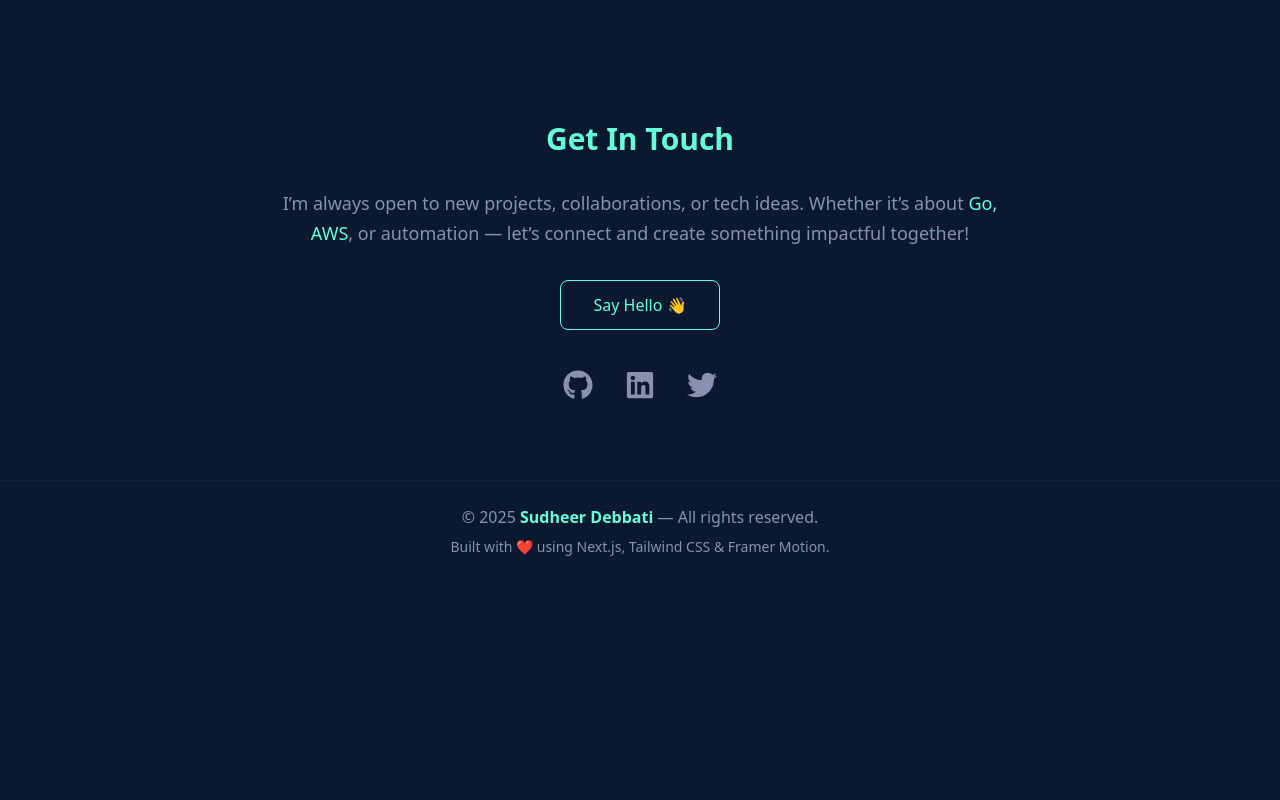
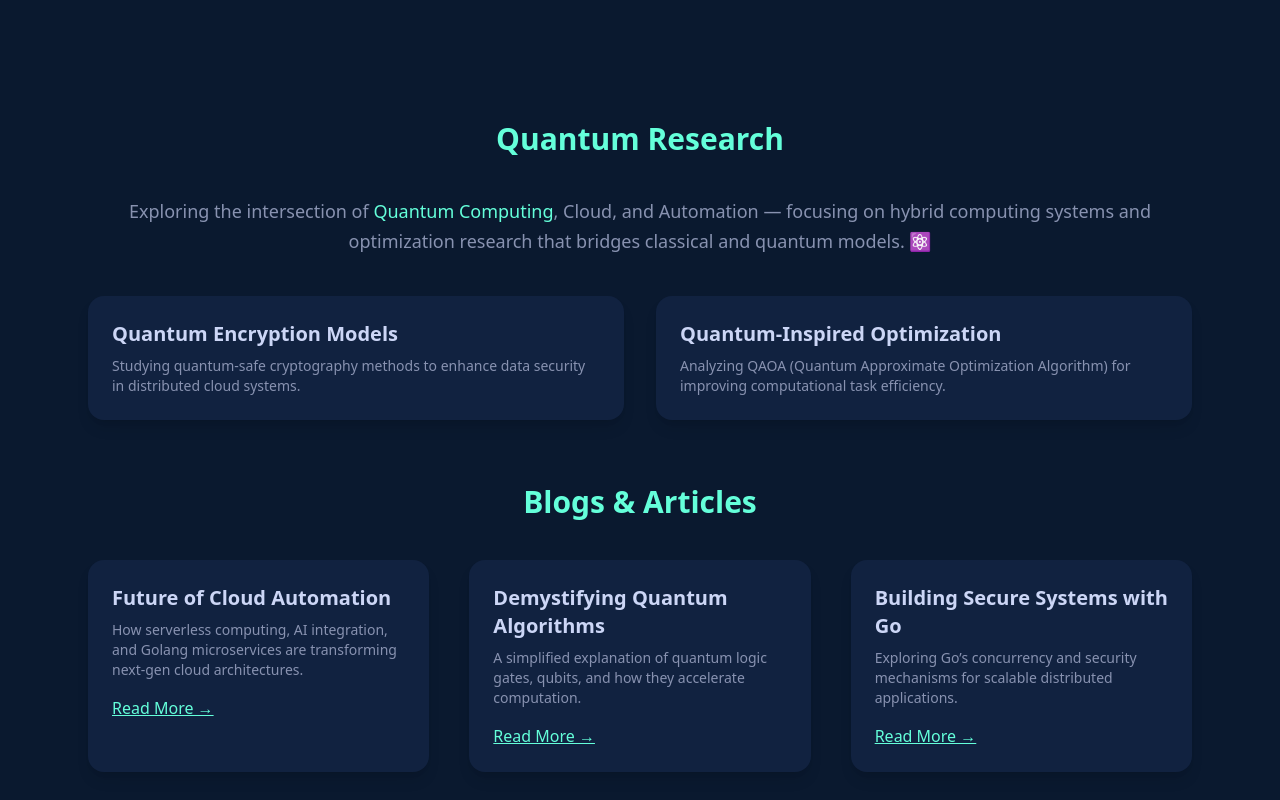
Before and after one commit to Debbatisudheer/updated-portfolio, a Next.js app: page / in a window 1280 px wide. Shown: the part 3080-3880 px from the top of the page. Before the commit the page ends 3661 px from the top, so only its background shows below. Built offline with nearby package versions, Linux system fonts and the light colour scheme.

Commit message:
Added Research and Blogs section

```diff
--- /dev/null
+++ b/app/components/ResearchAndBlogs.tsx
@@ -0,0 +1,113 @@
+"use client";
+import { motion } from "framer-motion";
+
+export default function ResearchAndBlogs() {
+  const researchItems = [
+    {
+      title: "Quantum Encryption Models",
+      desc: "Studying quantum-safe cryptography methods to enhance data security in distributed cloud systems.",
+    },
+    {
+      title: "Quantum-Inspired Optimization",
+      desc: "Analyzing QAOA (Quantum Approximate Optimization Algorithm) for improving computational task efficiency.",
+    },
+  ];
+
+  const blogs = [
+    {
+      title: "Future of Cloud Automation",
+      desc: "How serverless computing, AI integration, and Golang microservices are transforming next-gen cloud architectures.",
+      link: "#",
+    },
+    {
+      title: "Demystifying Quantum Algorithms",
+      desc: "A simplified explanation of quantum logic gates, qubits, and how they accelerate computation.",
+      link: "#",
+    },
+    {
+      title: "Building Secure Systems with Go",
+      desc: "Exploring Go’s concurrency and security mechanisms for scalable distributed applications.",
+      link: "#",
+    },
+  ];
+
+  return (
+    <section
+      id="research-blogs"
+      className="max-w-6xl mx-auto px-6 py-20 text-[#8892B0]"
+    >
+      {/* Quantum Research Section */}
+      <motion.h2
+        className="text-3xl font-bold text-[#64FFDA] mb-10 text-center"
+        initial={{ opacity: 0, y: 40 }}
+        whileInView={{ opacity: 1, y: 0 }}
+        transition={{ duration: 0.8 }}
+      >
+        Quantum Research
+      </motion.h2>
+
+      <motion.p
+        className="text-lg leading-relaxed text-center mb-10"
+        initial={{ opacity: 0, y: 40 }}
+        whileInView={{ opacity: 1, y: 0 }}
+        transition={{ duration: 0.8, delay: 0.2 }}
+      >
+        Exploring the intersection of{" "}
+        <span className="text-[#64FFDA]">Quantum Computing</span>, Cloud, and
+        Automation — focusing on hybrid computing systems and optimization
+        research that bridges classical and quantum models. ⚛️
+      </motion.p>
+
+      <div className="grid md:grid-cols-2 gap-8 mb-16">
+        {researchItems.map((item, index) => (
+          <motion.div
+            key={index}
+            className="bg-[#112240] p-6 rounded-2xl shadow-lg hover:shadow-[#64FFDA]/30 hover:scale-105 transition-transform duration-300"
+            initial={{ opacity: 0, y: 50 }}
+            whileInView={{ opacity: 1, y: 0 }}
+            transition={{ duration: 0.9, delay: index * 0.2 }}
+          >
+            <h3 className="text-xl font-semibold text-[#CCD6F6] mb-2">
+              {item.title}
+            </h3>
+            <p className="text-sm">{item.desc}</p>
+          </motion.div>
+        ))}
+      </div>
+
+      {/* Blogs Section */}
+      <motion.h2
+        className="text-3xl font-bold text-[#64FFDA] mb-10 text-center"
+        initial={{ opacity: 0, y: 40 }}
+        whileInView={{ opacity: 1, y: 0 }}
+        transition={{ duration: 0.8 }}
+      >
+        Blogs & Articles
+      </motion.h2>
+
+      <div className="grid md:grid-cols-2 lg:grid-cols-3 gap-10">
+        {blogs.map((blog, index) => (
+          <motion.div
+            key={index}
+            className="bg-[#112240] p-6 rounded-2xl shadow-lg hover:shadow-[#64FFDA]/30 hover:scale-105 transition-transform duration-300"
+            initial={{ opacity: 0, y: 50 }}
+            whileInView={{ opacity: 1, y: 0 }}
+            transition={{ duration: 0.9, delay: index * 0.2 }}
+          >
+            <h3 className="text-xl font-semibold text-[#CCD6F6] mb-2">
+              {blog.title}
+            </h3>
+            <p className="text-sm mb-4">{blog.desc}</p>
+            <a
+              href={blog.link}
+              target="_blank"
+              className="text-[#64FFDA] underline hover:text-white transition"
+            >
+              Read More →
+            </a>
+          </motion.div>
+        ))}
+      </div>
+    </section>
+  );
+}
--- a/app/page.tsx
+++ b/app/page.tsx
@@ -3,10 +3,9 @@ import Hero from "./components/Hero";
 import About from "./components/About";
 import Projects from "./components/Projects";
 import Skills from "./components/Skills";
+import ResearchAndBlogs from "./components/ResearchAndBlogs";
 import Contact from "./components/Contact";
 import Footer from "./components/Footer";
-import Sidebar from "./components/Sidebar";
-
 
 export default function Home() {
   return (
@@ -16,6 +15,7 @@ export default function Home() {
       <About />
       <Projects />
       <Skills />
+      <ResearchAndBlogs />
       <Contact />
       <Footer />
     </main>
```
